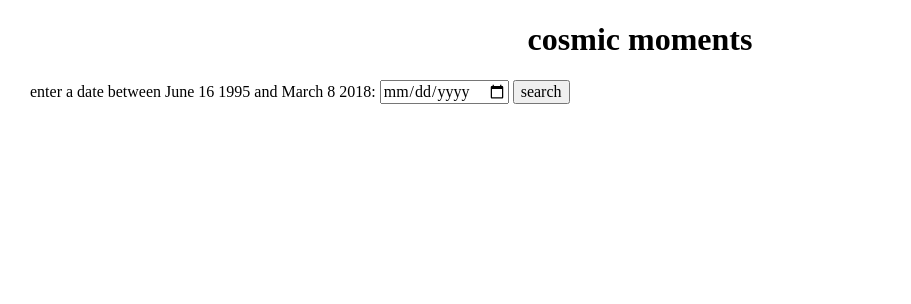
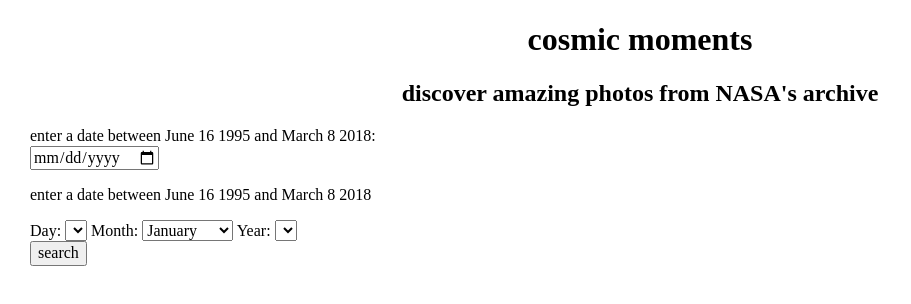
Before and after one commit to 821jieun/cosmic-moments, a website: page index.html in a window 1280 px wide. Shown: the whole page, without its empty margins (0-911 px from the left). Drawn offline with nearby package versions, Linux system fonts and the light colour scheme.

Commit message:
fallback date picker for compatability with all browsers

```diff
--- a/index.html
+++ b/index.html
@@ -11,18 +11,55 @@
     <link rel="stylesheet" type="text/css" href="https://cdnjs.cloudflare.com/ajax/libs/normalize/4.1.1/normalize.min.css">
     <link href="https://fonts.googleapis.com/css?family=Montserrat" rel="stylesheet">
     <link href="index.css" type="text/css" rel="stylesheet">
+    <link href="float-grid.css" type="text/css" rel="stylesheet">
   </head>
 <body>
   <header>
     <h1>cosmic moments</h1>
+    <h2>discover amazing photos from NASA's archive</h2>
   </header>
   <main role="main">
     <section class="nasa-search">
       <div class="nasa-search-form">
         <form id="js-nasa-search-form" role="form" class="form" action="/search" method="post">
-          <label for="query">enter a date between <span class="start-date">June 16 1995</span> and <span class="todays-date">Mar 04 2018</span>: </label>
-          <!--<input id="nasa-query" name="search" type="text" placeholder="nov 25 2007..."/>-->
-          <input id="nasa-query" name="search" type="date" min="1995-6-16" max=''>
+          <div class="nativeDatePicker">
+            <label for="query">enter a date between <span class="start-date">June 16 1995</span> and <span class="todays-date">Mar 04 2018</span>: </label><br/>
+            <input id="nasa-query" name="search" type="date" min="1995-6-16" max=''>
+          </div>
+          <span class="validity"></span>
+          <!--fallback start-->
+
+                <p class="fallbackLabel">enter a date between <span class="start-date">June 16 1995</span> and <span class="todays-date">Mar 04 2018</span></p>
+                <div class="fallbackDatePicker">
+                  <span>
+                    <label for="day">Day:</label>
+                    <select id="day" name="day">
+                    </select>
+                  </span>
+                  <span>
+                    <label for="month">Month:</label>
+                    <select id="month" name="month">
+                      <option selected>January</option>
+                      <option>February</option>
+                      <option>March</option>
+                      <option>April</option>
+                      <option>May</option>
+                      <option>June</option>
+                      <option>July</option>
+                      <option>August</option>
+                      <option>September</option>
+                      <option>October</option>
+                      <option>November</option>
+                      <option>December</option>
+                    </select>
+                  </span>
+                  <span>
+                    <label for="year">Year:</label>
+                    <select id="year" name="year">
+                    </select>
+                  </span>
+                </div>
+    <!--fallback code end-->
           <button type="submit" class="nasa-button" aria-label="search-button">search</button>
         </form>
       </div>
@@ -35,17 +72,17 @@
       <div class="wikipedia-search-form" hidden>
         <form id="js-wikipedia-search-form" role="form" class="form" action="/search" method="post">
           <label for="query">learn more about it! enter search term here: </label>
-          <input id="wiki-query" name="search" type="text" placeholder="iridescent clouds..."/>
+          <input id="wiki-query" name="search" type="text" />
           <button type="submit" class="wiki-button" aria-label="search-button">search</button>
         </form>
       </div>
 
+      <div class="js-wikipedia-search-results" aria-live="assertive" hidden>
+      </div>
+
     </section>
 
-      <div class="video-container">
-        <iframe id="iframe" class="js-wikipedia-search-results" aria-live="assertive" hidden>
-        </iframe>
-      </div>
+
 
   </main>
 
```
